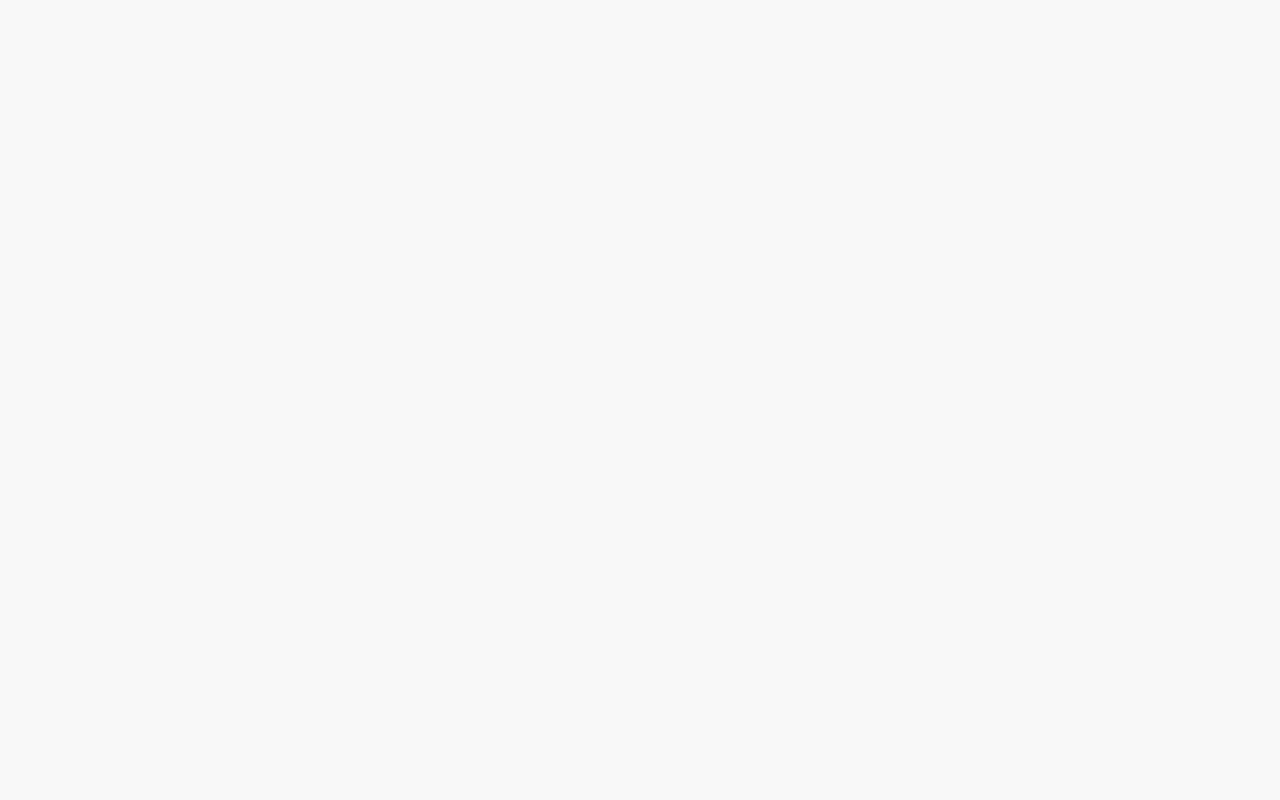
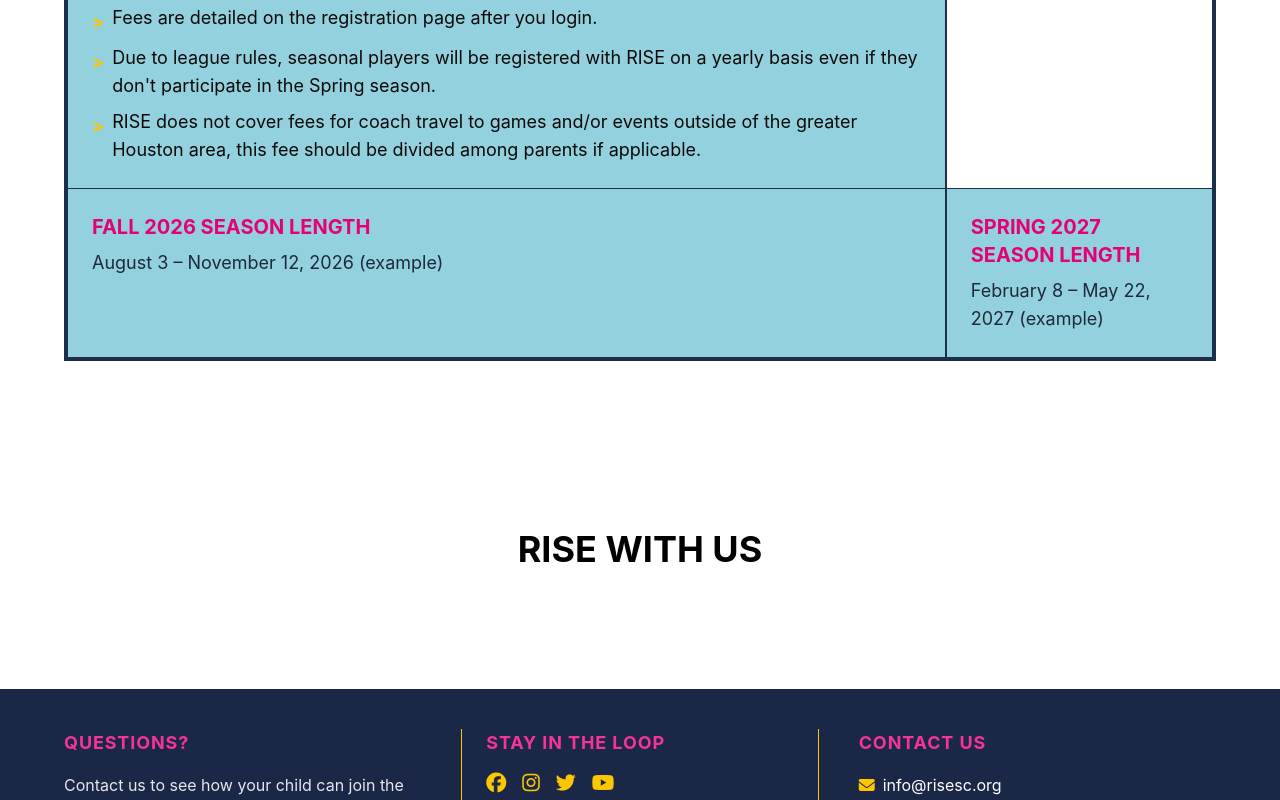
Before and after one commit to Wavestechnology-net/C3, a React (Vite) app in the folder Frontend/: page /youth in a window 1280 px wide. Before the commit this address had no page. Shown: the part 4112-4912 px from the top of the page. Before the commit the page ends 800 px from the top, so only its background shows below. Built offline with nearby package versions, Linux system fonts and the light colour scheme.

Commit message:
Latest changes youth/recreational pages

```diff
--- a/Frontend/src/Routes.tsx
+++ b/Frontend/src/Routes.tsx
@@ -4,7 +4,8 @@ import { BrowserRouter, Route, Routes } from "react-router-dom";
 import Home from "./routes/Home";
 import Wrapper from "./components/Wrapper";
 import About from "./routes/About";
-
+import YouthAcademy from "./routes/Youth";
+import Recreational from "./routes/Recreational";
 import { ContactPage } from "./routes/Contact";
 
 
@@ -16,7 +17,8 @@ const App = () => {
           <Route index element={<Home />} />
           <Route path="/about" element={<About />} />
           <Route path="/contact" element={<ContactPage />} />
-
+          <Route path="/youth" element={<YouthAcademy />} />
+          <Route path="/recreational" element={<Recreational />} />
         </Route>
       </Routes>
     </BrowserRouter>
--- a/Frontend/src/components/Header.tsx
+++ b/Frontend/src/components/Header.tsx
@@ -3,14 +3,14 @@ import React, { useState } from "react";
 const navItems = [
   { label: "About", hasDropdown: false, href: "/about" },
 
-  { label: "Recreational", hasDropdown: true },
-  { label: "Youth Academy", hasDropdown: true },
+  { label: "Recreational", hasDropdown: false, href: "/recreational" },
+  { label: "Youth Academy", hasDropdown: false, href: "/youth" },
   { label: "Competitive", hasDropdown: true },
   { label: "Elite", hasDropdown: true },
   { label: "Tryouts", hasDropdown: false },
   { label: "Events", hasDropdown: true },
   { label: "News", hasDropdown: false },
-  { label: "Contact Us", hasDropdown: false },
+  { label: "Contact Us", hasDropdown: false, href: "/contact" },
 ];
 
 const Header: React.FC = () => {
--- a/Frontend/src/routes/Recreational.tsx
+++ b/Frontend/src/routes/Recreational.tsx
@@ -114,9 +114,9 @@ export default function Recreational() {
                                 are new to soccer. While your player is having fun playing in highly interactive training
                                 sessions, they will be learning and improving their fundamental technical skills.
                             </p>
-                            <button className="bg-yellow-400 text-black px-4 py-2 rounded hover:bg-gray-800 w-fit">
+                            <Button className="bg-yellow-400 text-black px-4 py-2 rounded hover:bg-gray-800 w-fit">
                                 Learn More
-                            </button>
+                            </Button>
                         </div>
                         <div className="space-y-4">
                             <h3 className="text-3xl font-bold text-black uppercase">Rec Grade School</h3>
--- a/Frontend/src/routes/Youth.tsx
+++ b/Frontend/src/routes/Youth.tsx
@@ -33,9 +33,9 @@ export default function YouthAcademy() {
                         understand game situations. We are invested in helping your player reach their goals and we understand
                         that your player's success is ours.
                     </p>
-                    <button className="bg-yellow-400 text-black px-4 py-2 rounded hover:bg-gray-800 w-fit mb-5">
+                    <Button className="bg-yellow-400 text-black px-4 py-2 rounded hover:bg-gray-800 w-fit mb-5">
                         Learn More
-                    </button>
+                    </Button>
                 </div>
             </section>
 
```
